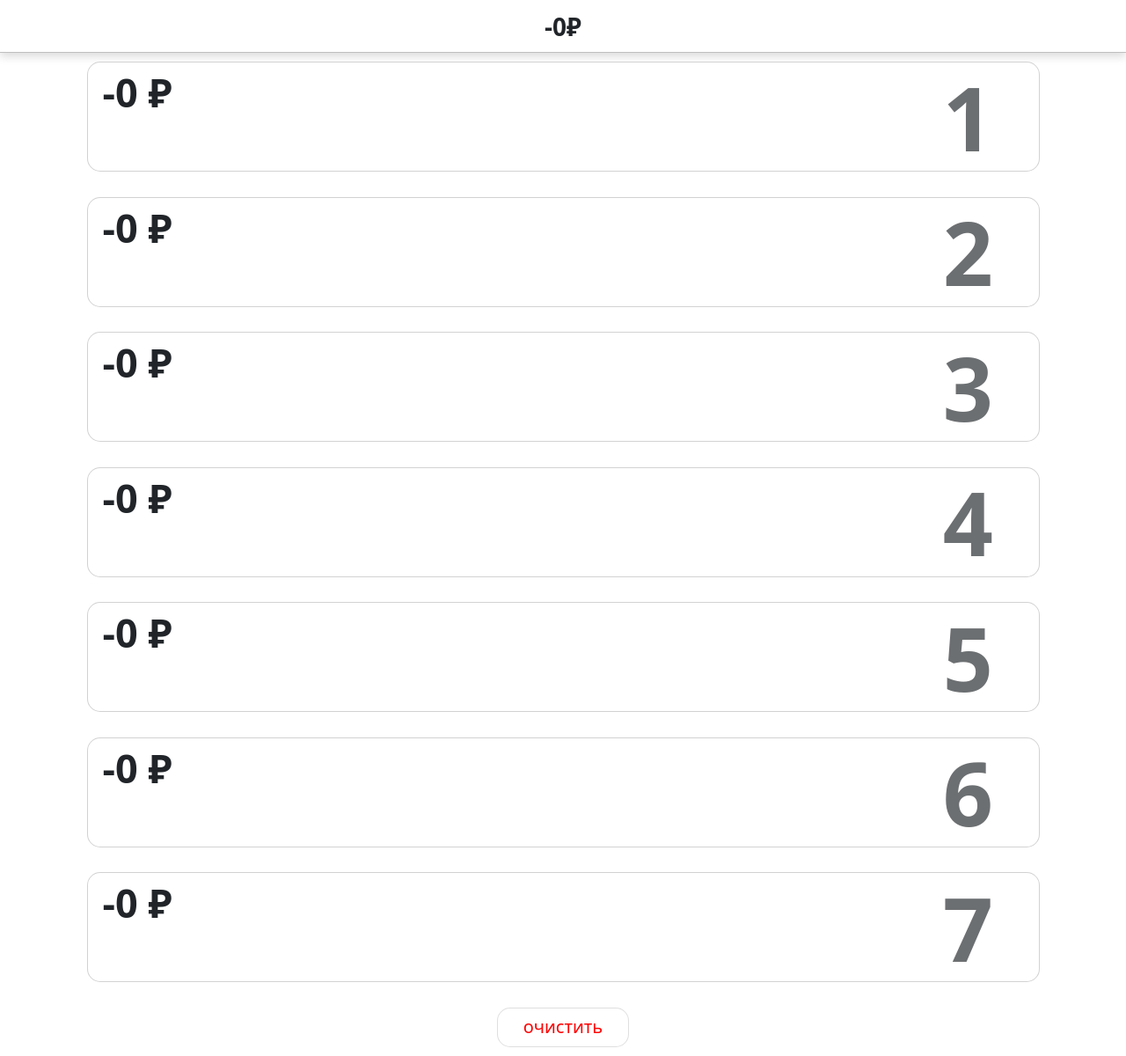
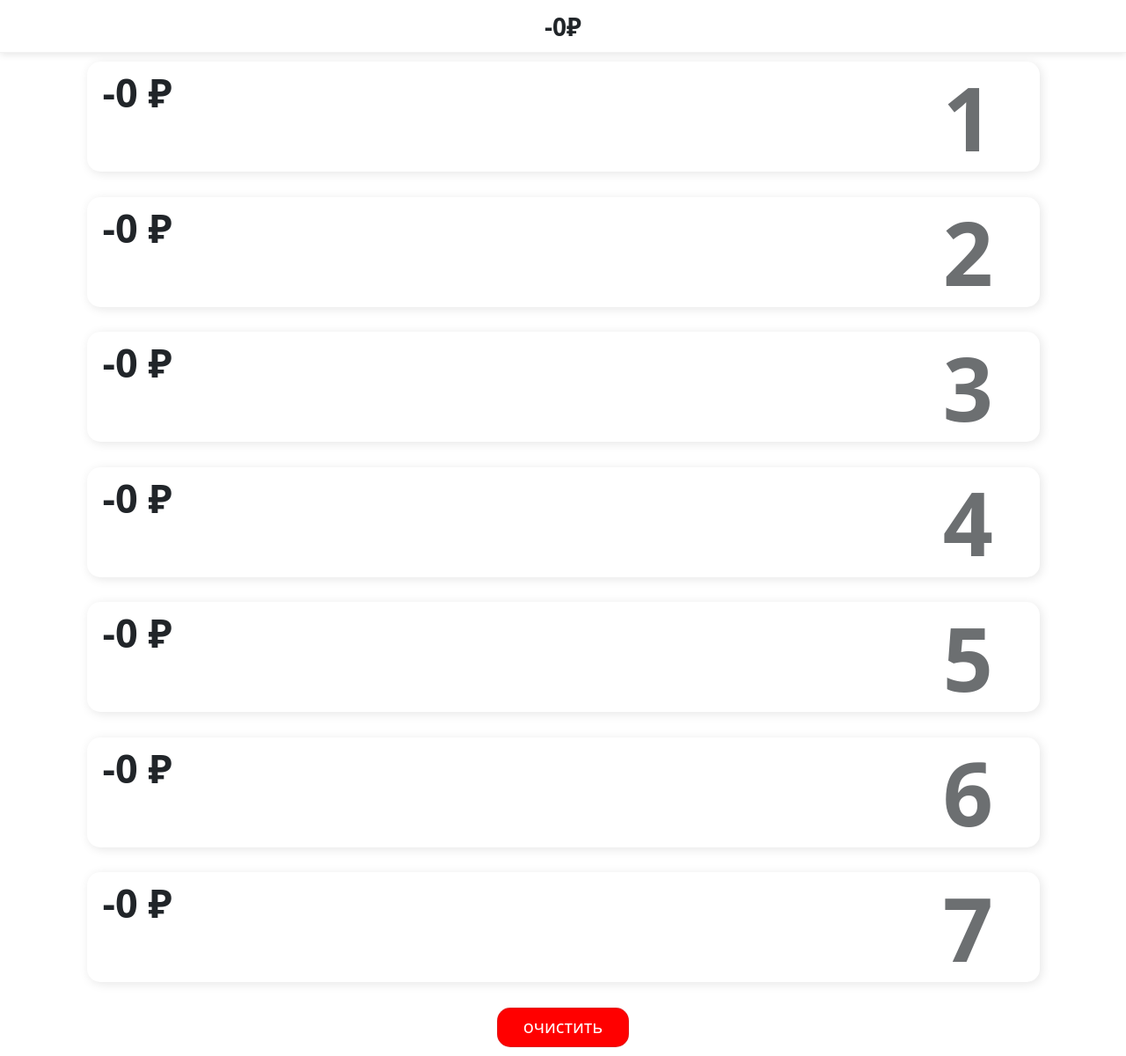
Before and after one commit to Vladdeek/WeeklyBudget, a React (Create React App) app in the folder frontend/: page / in a window 1280 px wide. Shown: the whole page at 88% size. Built offline with nearby package versions, Linux system fonts and the light colour scheme; no server answers.

Commit message:
EDIT изменил стиль карточек, хедера и кнопки очистки БД

```diff
--- a/frontend/src/components/DayCard/Day-Card.css
+++ b/frontend/src/components/DayCard/Day-Card.css
@@ -42,7 +42,8 @@
 	width: 95% !important;
 	border-radius: 15px !important;
 	margin: 2.5%;
-	border: solid 1px rgba(0, 0, 0, 0.25);
+	border: solid 1px transparent !important;
+	box-shadow: rgba(0, 0, 0, 0.1) 2px 2px 12px !important;
 	transition: 0.2s;
 	user-select: none;
 	-webkit-user-select: none;
--- a/frontend/src/components/ExpenseCard/ExpenseCard.css
+++ b/frontend/src/components/ExpenseCard/ExpenseCard.css
@@ -1,6 +1,7 @@
 .content {
 	background-color: rgba(0, 0, 0, 0.0125);
-	border: solid 1px rgba(0, 0, 0, 0.25);
+	border: solid 1px transparent !important;
+	box-shadow: rgba(0, 0, 0, 0.1) 2px 2px 12px;
 	border-radius: 15px;
 	padding: 10px;
 	height: 150px;
--- a/frontend/src/components/ResetButton/ResetButton.css
+++ b/frontend/src/components/ResetButton/ResetButton.css
@@ -1,9 +1,9 @@
 .reset-btn {
-	background-color: white;
+	background-color: red;
 	border-radius: 15px;
 	font-size: 20px;
 	border: solid 1px rgba(127, 127, 127, 0.25);
-	color: red;
+	color: white;
 	font-weight: 100;
 	transition: 0.25s;
 	height: 45px;
@@ -14,9 +14,7 @@
 	cursor: pointer;
 	margin-bottom: 10px;
 	&:active {
-		transform: scale(0.9875);
-		background-color: red;
-		color: white;
+		transform: scale(0.925);
 		transition: 0.25s;
 	}
 }
--- a/frontend/src/components/header/Header.css
+++ b/frontend/src/components/header/Header.css
@@ -1,6 +1,6 @@
 header {
-	border-bottom: 1px solid rgba(0, 0, 0, 0.25);
-	box-shadow: 0 4px 10px rgba(0, 0, 0, 0.15);
+	border-bottom: 1px solid rgba(0, 0, 0, 0.05);
+	box-shadow: 0 2px 8px rgba(0, 0, 0, 0.1);
 	margin-bottom: 10px;
 	height: 60px;
 }
```
Also changed, not shown: 1 other file (tests, documents, lock files or other folders).
